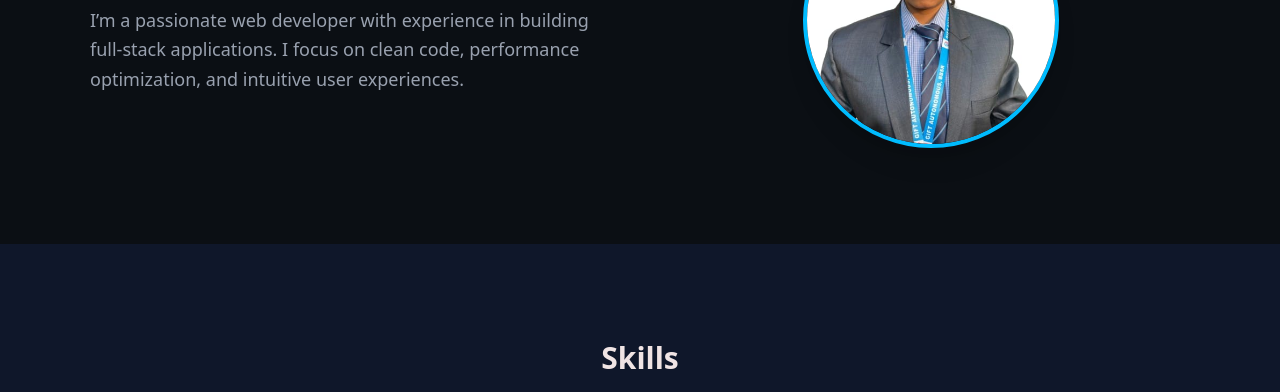
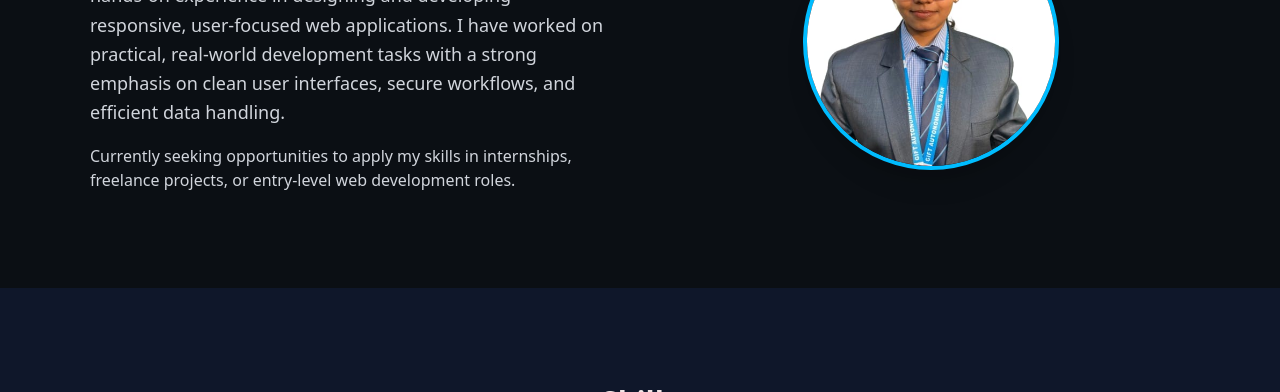
Before and after one commit to ananya-bisoi/portfolio, a website: page index.html in a window 1280 px wide. Shown: the part 726-1118 px from the top of the page. Drawn offline with Linux system fonts and the light colour scheme.

Commit message:
update portfolio

```diff
--- a/index.html
+++ b/index.html
@@ -64,13 +64,18 @@
   <div class="max-w-[1100px] mx-auto grid md:grid-cols-2 gap-16 items-center">
     <div>
       <h2 class="text-3xl font-extrabold mb-6">About Me</h2>
-      <p class="text-lg leading-relaxed text-gray-400">
-        I’m a passionate web developer with experience in building full-stack
-        applications. I focus on clean code, performance optimization,
-        and intuitive user experiences.
+      <p class="text-lg leading-relaxed text-gray-300 text-justify">
+      I am a dedicated and detail-oriented web developer with hands-on
+  experience in designing and developing responsive, user-focused
+  web applications. I have worked on practical, real-world
+  development tasks with a strong emphasis on clean user interfaces,
+  secure workflows, and efficient data handling.
       </p>
+      <p class="mt-4 text-gray-300">
+  Currently seeking opportunities to apply my skills in internships,
+  freelance projects, or entry-level web development roles.
+</p>
     </div>
-
     <div class="flex justify-center">
       <img src="profile1.jpg"
            alt="Profile Image"
```
